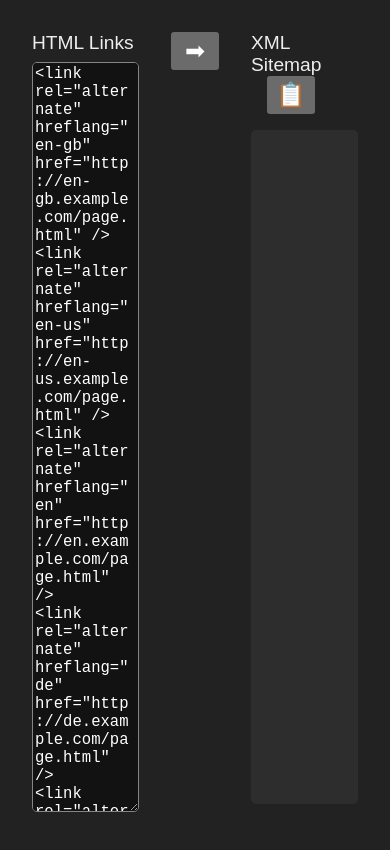
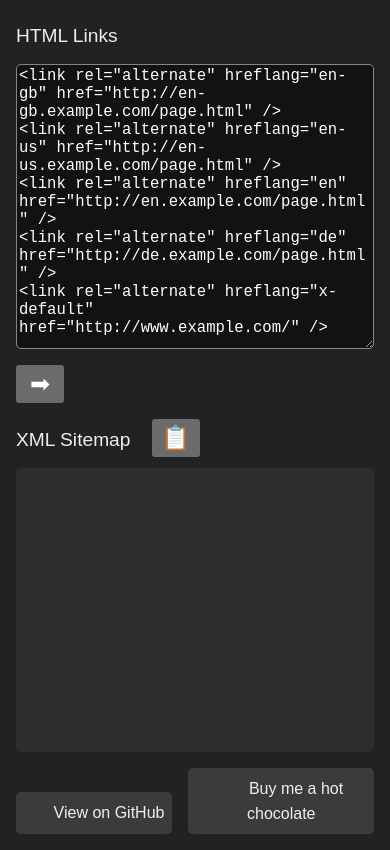
Before and after one commit to kevduc/html-xml-hreflang, a plain HTML site: page index.html in a window 390 px wide. Drawn offline with nearby package versions, Linux system fonts and the light colour scheme.

Commit message:
Added github & coffee links + responsive

```diff
--- a/index.html
+++ b/index.html
@@ -15,6 +15,7 @@
 
       :root {
         color-scheme: dark;
+        --gap: 2rem;
       }
 
       html,
@@ -28,6 +29,62 @@
         color: #eee;
 
         font-family: sans-serif;
+
+        display: grid;
+        grid-template-rows: 90% auto;
+      }
+
+      footer {
+        width: 100%;
+        display: grid;
+        justify-content: end;
+        align-items: flex-end;
+        grid-auto-flow: column;
+        gap: 1rem;
+
+        padding: 1rem var(--gap);
+        padding-top: 0.5rem;
+      }
+
+      a {
+        color: lightblue;
+        text-decoration: none;
+        padding: 0.8rem 1.25rem 0.75rem 1.25rem;
+        background-color: #3b3b3b;
+        border-radius: 5px;
+        height: fit-content;
+        line-height: 1.5rem;
+        text-align: center;
+      }
+
+      a:hover,
+      a:focus {
+        background-color: grey;
+      }
+
+      a,
+      a:visited {
+        color: inherit;
+      }
+
+      .github::before,
+      .buymeacoffee::before {
+        content: '';
+        display: inline-block;
+        height: 20px;
+        width: 20px;
+        background-size: contain;
+        vertical-align: middle;
+        margin-right: 0.6rem;
+        margin-bottom: 0.2rem;
+      }
+
+      .github::before {
+        background-image: url('https://github.githubassets.com/favicons/favicon-dark.png');
+      }
+
+      .buymeacoffee::before {
+        background-image: url('https://www.buymeacoffee.com/favicon.ico');
       }
 
       .container {
@@ -37,8 +94,30 @@
         justify-content: center;
         grid-template-columns: 1fr auto 1fr;
 
-        gap: 2rem;
-        padding: 2rem;
+        gap: var(--gap);
+        padding: var(--gap);
+        padding-bottom: 0.5rem;
+      }
+
+      @media (max-height: 767px) {
+        body {
+          grid-template-rows: 85% auto;
+        }
+      }
+
+      @media (max-width: 767px) {
+        .container {
+          grid-template-rows: 1fr auto 1fr;
+          grid-template-columns: 1fr;
+        }
+
+        a {
+          padding: 0.6rem 0.5rem 0.5rem 0.5rem;
+        }
+
+        :root {
+          --gap: 1rem;
+        }
       }
 
       .field {
@@ -50,6 +129,7 @@
       label {
         margin-bottom: 0.5rem;
         font-size: larger;
+        line-height: 2.5rem;
       }
 
       textarea {
@@ -129,10 +209,14 @@
           transform: rotate(360deg);
         }
       }
+
+      pre {
+        margin: 0 !important;
+      }
     </style>
   </head>
   <body>
-    <div class="container">
+    <main class="container">
       <div class="field">
         <label for="input">HTML Links</label>
         <textarea class="content" id="input" spellcheck="false"></textarea>
@@ -144,7 +228,11 @@
         <label for="output">XML Sitemap <button title="Copy Sitemap code" id="copy" onclick="copy()"></button></label>
         <pre class="content"><code id="output" class="language-xml"></code></pre>
       </div>
-    </div>
+    </main>
+    <footer>
+      <a target="_blank" class="github" href="https://github.com/kevduc/html-xml-hreflang">View on GitHub</a>
+      <a target="_blank" class="buymeacoffee" href="https://www.buymeacoffee.com/kevduc">Buy me a hot chocolate</a>
+    </footer>
 
     <script src="https://unpkg.com/prismjs@1.29.0/components/prism-core.min.js"></script>
     <script src="https://unpkg.com/prismjs@1.29.0/plugins/autoloader/prism-autoloader.min.js"></script>
```
